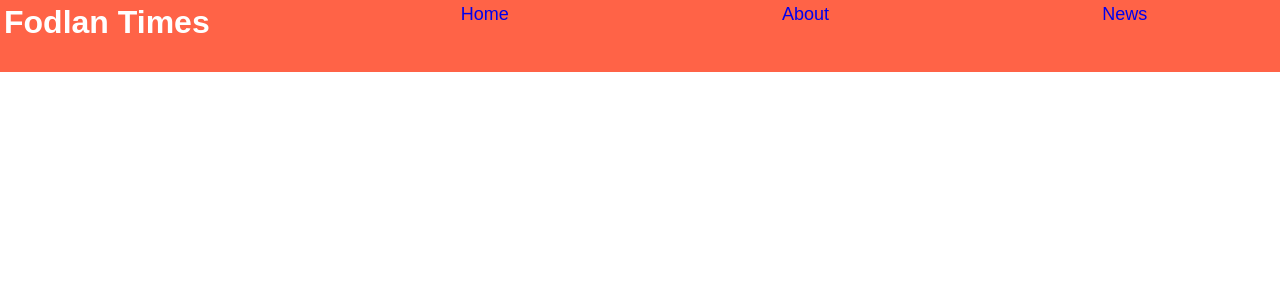
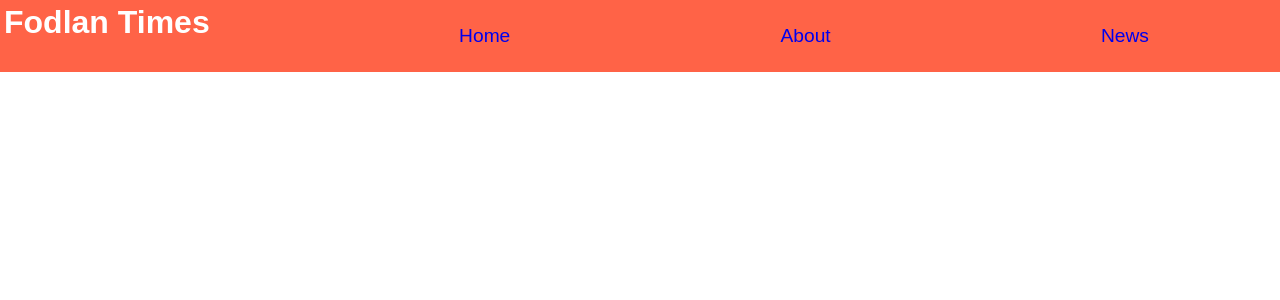
Before and after one commit to DrunkDemoman/DrunkDemoman.github.io, a PHP site: page / in a window 1280 px wide. Shown: the top 300 px of the page. Run offline with PHP 8.4, Linux system fonts and the light colour scheme.

Commit message:
updated stylesheet

```diff
--- a/Tugas2/style.css
+++ b/Tugas2/style.css
@@ -46,5 +46,7 @@ nav{
     justify-content: space-around;
     font-size: large;
     text-align: center;
+    align-items: center;
+    font-size: larger;
 
 }
```
